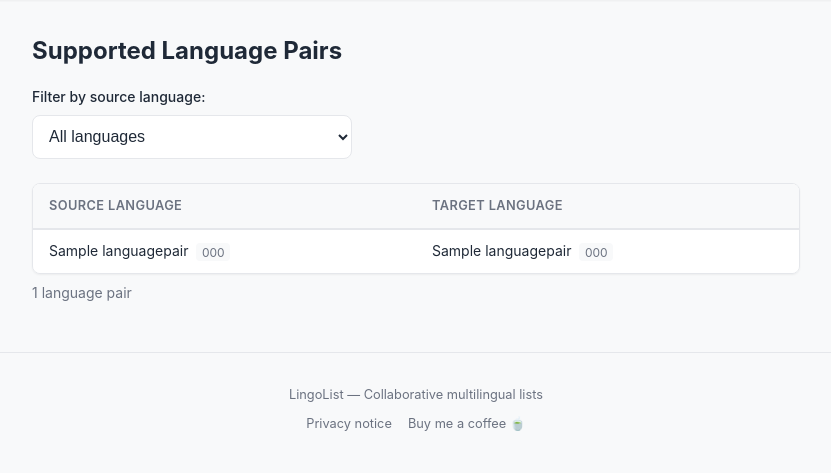
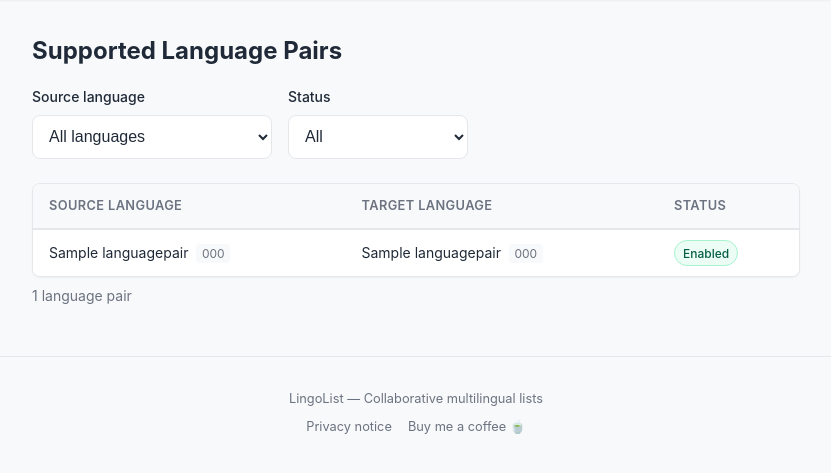
Before and after one commit to gribboa/lingo-list, a Django app: page /translations/languages/ in a window 1280 px wide. Shown: the part 57-530 px from the top of the page, without its empty margins (224-1055 px from the left). Run offline with Django 5.2, Linux system fonts and the light colour scheme; tables that the repository leaves empty hold one stand-in row (values such as "Sample post"); some libraries are stand-ins or nearby versions.

Commit message:
Add enabled field to LanguagePair and drive language choices from the model
- Add `enabled` BooleanField (default=False) to LanguagePair so pairs can
  be toggled on individually after import
- Add get_enabled_language_choices() helper that collects all distinct
  languages from enabled pairs (falls back to English when none enabled)
- Remove static LANGUAGES_SUPPORTED_CHOICES from User.preferred_language
  and ListItem.source_language model fields
- Update LanguagePreferenceForm and CustomSignupForm to set preferred_language
  choices dynamically from the model on every form instantiation
- Add enabled/disabled status badge column and status filter to the
  language pairs page

https://claude.ai/code/session_01Aq7H8BxchB1qGFAtrGCDxb

```diff
--- a/accounts/models.py
+++ b/accounts/models.py
@@ -9,7 +9,6 @@ class User(AbstractUser):
 
     preferred_language = models.CharField(
         max_length=10,
-        choices=settings.LANGUAGES_SUPPORTED_CHOICES,
         default="en",
         help_text=_(
             "Items on shared lists will be translated into this language for you."
--- a/lists/models.py
+++ b/lists/models.py
@@ -83,7 +83,6 @@ class ListItem(models.Model):
     text = models.CharField(max_length=500)
     source_language = models.CharField(
         max_length=10,
-        choices=settings.LANGUAGES_SUPPORTED_CHOICES,
     )
     added_by = models.ForeignKey(
         settings.AUTH_USER_MODEL,
--- a/static/css/style.css
+++ b/static/css/style.css
@@ -1397,14 +1397,24 @@ footer {
     color: var(--color-text);
 }
 
-.language-filter-controls {
+.language-filter-row {
     display: flex;
-    gap: 0.5rem;
-    align-items: center;
+    gap: 1rem;
+    align-items: flex-end;
+    flex-wrap: wrap;
 }
 
-.language-filter-controls .form-select {
-    max-width: 320px;
+.language-filter-group {
+    display: flex;
+    flex-direction: column;
+}
+
+.language-filter-group .form-select {
+    min-width: 180px;
+}
+
+.language-filter-clear {
+    justify-content: flex-end;
 }
 
 .language-pairs-table-wrapper {
@@ -1458,14 +1468,41 @@ footer {
     margin-left: 0.25rem;
 }
 
+.status-badge {
+    display: inline-block;
+    padding: 0.15rem 0.5rem;
+    border-radius: 100px;
+    font-size: 0.75rem;
+    font-weight: 500;
+    white-space: nowrap;
+}
+
+.status-enabled {
+    background: #ecfdf5;
+    color: #065f46;
+    border: 1px solid #a7f3d0;
+}
+
+.status-disabled {
+    background: var(--color-bg);
+    color: var(--color-text-muted);
+    border: 1px solid var(--color-border);
+}
+
+[data-theme="dark"] .status-enabled {
+    background: rgba(16, 185, 129, 0.15);
+    color: #34d399;
+    border-color: rgba(16, 185, 129, 0.3);
+}
+
 @media (max-width: 480px) {
-    .language-filter-controls {
+    .language-filter-row {
         flex-direction: column;
         align-items: stretch;
     }
 
-    .language-filter-controls .form-select {
-        max-width: none;
+    .language-filter-group .form-select {
+        min-width: 0;
     }
 
     .language-pairs-table th,
--- a/templates/translations/language_pairs.html
+++ b/templates/translations/language_pairs.html
@@ -9,8 +9,9 @@
     </div>
 
     <form method="get" class="language-filter-form">
-        <label for="source-select">{% trans "Filter by source language:" %}</label>
-        <div class="language-filter-controls">
+        <div class="language-filter-row">
+            <div class="language-filter-group">
+                <label for="source-select">{% trans "Source language" %}</label>
                 <select id="source-select" name="source" class="form-select" onchange="this.form.submit()">
                     <option value="">{% trans "All languages" %}</option>
                     {% for code, name in source_languages %}
@@ -19,8 +20,19 @@
                         </option>
                     {% endfor %}
                 </select>
-            {% if selected_source %}
-                <a href="{% url 'translations:language_pairs' %}" class="btn btn-outline btn-sm">{% trans "Clear" %}</a>
+            </div>
+            <div class="language-filter-group">
+                <label for="enabled-select">{% trans "Status" %}</label>
+                <select id="enabled-select" name="enabled" class="form-select" onchange="this.form.submit()">
+                    <option value="">{% trans "All" %}</option>
+                    <option value="1" {% if selected_enabled == "1" %}selected{% endif %}>{% trans "Enabled" %}</option>
+                    <option value="0" {% if selected_enabled == "0" %}selected{% endif %}>{% trans "Disabled" %}</option>
+                </select>
+            </div>
+            {% if selected_source or selected_enabled %}
+                <div class="language-filter-group language-filter-clear">
+                    <a href="{% url 'translations:language_pairs' %}" class="btn btn-outline btn-sm">{% trans "Clear filters" %}</a>
+                </div>
             {% endif %}
         </div>
     </form>
@@ -32,6 +44,7 @@
                 <tr>
                     <th>{% trans "Source Language" %}</th>
                     <th>{% trans "Target Language" %}</th>
+                    <th>{% trans "Status" %}</th>
                 </tr>
             </thead>
             <tbody>
@@ -39,6 +52,13 @@
                 <tr>
                     <td>{{ pair.source_name }} <span class="lang-code">{{ pair.source_code }}</span></td>
                     <td>{{ pair.target_name }} <span class="lang-code">{{ pair.target_code }}</span></td>
+                    <td>
+                        {% if pair.enabled %}
+                            <span class="status-badge status-enabled">{% trans "Enabled" %}</span>
+                        {% else %}
+                            <span class="status-badge status-disabled">{% trans "Disabled" %}</span>
+                        {% endif %}
+                    </td>
                 </tr>
                 {% endfor %}
             </tbody>
--- a/translations/models.py
+++ b/translations/models.py
@@ -8,6 +8,7 @@ class LanguagePair(models.Model):
     source_name = models.CharField(max_length=100)
     target_code = models.CharField(max_length=10)
     target_name = models.CharField(max_length=100)
+    enabled = models.BooleanField(default=False)
 
     class Meta:
         unique_together = ("source_code", "target_code")
@@ -15,3 +16,24 @@ class LanguagePair(models.Model):
 
     def __str__(self):
         return f"{self.source_name} ({self.source_code}) -> {self.target_name} ({self.target_code})"
+
+
+def get_enabled_language_choices():
+    """Return a list of (code, name) tuples for all languages in enabled pairs.
+
+    Collects every distinct language that appears as either source or target
+    in an enabled ``LanguagePair``.  The result is sorted by name and always
+    includes English as a fallback when no pairs are enabled yet.
+    """
+    enabled_pairs = LanguagePair.objects.filter(enabled=True)
+
+    languages = {}
+    for code, name in enabled_pairs.values_list("source_code", "source_name"):
+        languages.setdefault(code, name)
+    for code, name in enabled_pairs.values_list("target_code", "target_name"):
+        languages.setdefault(code, name)
+
+    if not languages:
+        languages["en"] = "English"
+
+    return sorted(languages.items(), key=lambda item: item[1])
--- a/translations/views.py
+++ b/translations/views.py
@@ -6,10 +6,15 @@ from .models import LanguagePair
 def language_pairs(request):
     """Display available LibreTranslate language pairs with source-language filtering."""
     source_filter = request.GET.get("source", "")
+    enabled_filter = request.GET.get("enabled", "")
 
     pairs = LanguagePair.objects.all()
     if source_filter:
         pairs = pairs.filter(source_code=source_filter)
+    if enabled_filter == "1":
+        pairs = pairs.filter(enabled=True)
+    elif enabled_filter == "0":
+        pairs = pairs.filter(enabled=False)
 
     # Distinct source languages for the filter dropdown
     source_languages = (
@@ -25,5 +30,6 @@ def language_pairs(request):
             "pairs": pairs,
             "source_languages": source_languages,
             "selected_source": source_filter,
+            "selected_enabled": enabled_filter,
         },
     )
```
Also changed, not shown: accounts/forms.py (+12 -3 lines), accounts/migrations/0003_alter_user_preferred_language.py (added), lists/migrations/0007_alter_listitem_source_language.py (added), translations/migrations/0002_languagepair_enabled.py (added). Lines whose indentation alone changed are shown as unchanged.
